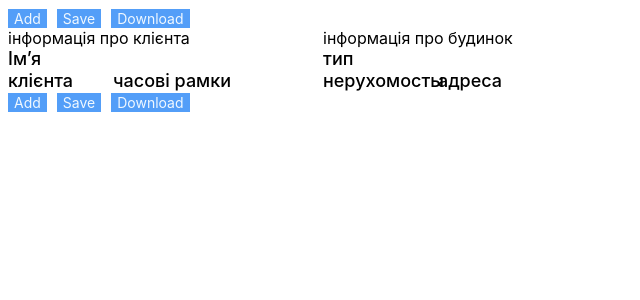
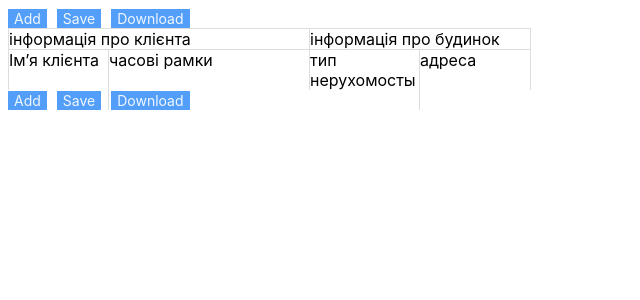
Before and after one commit to antoniooo12/table-web-react, a React (Create React App) app: page / in a window 1280 px wide. Shown: the top 300 px of the page, without its empty margins (0-640 px from the left). Built offline with nearby package versions, Linux system fonts and the light colour scheme.

Commit message:
flex variant

```diff
--- a/src/componets/Column/Column.module.scss
+++ b/src/componets/Column/Column.module.scss
@@ -1,10 +1,12 @@
 .wrapper {
-  height: 100%;
-  margin-right: 6px;
+
+  //margin-right: 6px;
   display: flex;
+  align-items: stretch;
   flex-direction: column;
-  align-items: center;
   justify-content: center;
+  border: 1px solid #dddddd;
+  border-bottom: none;
 
   input {
     font-size: 18px;
--- a/src/componets/Header/Header.tsx
+++ b/src/componets/Header/Header.tsx
@@ -1,87 +1,40 @@
-// @ts-ignore
 import cl from './HeaderStyle.module.scss'
-
-import React, {useContext} from 'react';
-import {Column, HeaderParam, SectionTableStructure, TShieldStructure} from "../../types/TableStructure";
+import React, {useContext, useMemo} from 'react';
+import {Column, SectionTableStructure} from "../../types/TableStructure";
 import {TableWebContext} from "../TableWeb/TableWebContext";
-import {THeader} from "./THedaer";
+import clsx from "clsx";
+import {HeaderBlock} from "./HeaderBlock";
 
 export type ComponentHeader = {}
 
 const Header: React.FC<ComponentHeader> = (
     {}) => {
     const {shield} = useContext(TableWebContext)
-    const getColumns = (columns: Column[]) => {
-        return columns.flatMap(((column, numColumn) => {
-            if (!column.hidden) {
-                return (
-                    <div
-                        style={{
-                            width: `${column.width}px`,
-                        }}
-                        className={cl.column}
-                        key={column.title}
-                    >
-                        {column.title}
-                    </div>
-                )
-            }
-        }))
-    }
 
-    function recurse(section: SectionTableStructure[], number?: number): JSX.Element {
-
-        return (
-            <
-                div
-                style={{display: 'flex'}}
-                // className={cl.inner}
-            >
-                {section.flatMap((el, index) => {
-                    const columns = el.columns && getColumns([...el.columns.values()])
-                    console.log(number)
-                    if(el.sectionNameParams.hidden !== true) {
-                        return (
-                            <div
-                                key={el.sectionNameParams.title}
-                            >
-                                <div
-                                    key={el.sectionNameParams.title}
-                                >
-                                    <div>{el.sectionNameParams.title}
-                                    </div>
-                                    <div
-                                        style={{display: "flex"}}
-                                    >
-                                        {el.sectionInner && <
-                                            // className={cl.inner}
-                                        >
-                                            {recurse([...el.sectionInner.values()], index)}
-                                        </>}
-                                        {columns && <div
-                                            className={cl.column}
-                                        >
-                                            {columns}
-                                        </div>}
-                                    </div>
-                                </div>
-                            </div>
-                        )
-                    }
-                })}
-            </div>
-        )
-    }
-
-    const header = recurse([...shield.section.values()])
-    return (
-        <div
-            className={cl.wrapper}
-        >
-            {header}
-        </div>
-
-    );
+    const header = useMemo(() => {
+        const buildColumn = (columns: [string, Column][]) => {
+            return columns.flatMap(([colName, col]) => {
+                if (!col.hidden) {
+                    return <HeaderBlock title={col.title} width={col.width}/>
+                }
+            })
+        }
+        const recurse = (s: SectionTableStructure[]) => {
+            const b = s.flatMap(d => {
+                if (!d.sectionNameParams.hidden) {
+                    const children = d.columns && buildColumn([...d.columns.entries()])
+                    return <HeaderBlock title={d.sectionNameParams.title} children={children}/>
+                }
+            })
+            return b
+        }
+        let a = [...shield.section.values()]
+        const header = recurse(a)
+        return header
+    }, [])
+    return <div className={clsx(cl.wrapper)}>
+        {header}
+    </div>
 };
 
 export {Header};
--- /dev/null
+++ b/src/componets/Header/HeaderBlock.tsx
@@ -0,0 +1,31 @@
+import React, {ReactNode} from 'react';
+import cl from './HeaderStyle.module.scss'
+import {ColumnWidth} from "../../types/TableStructure";
+import clsx from "clsx";
+
+const HeaderBlock: React.FC<{ title: string, width?: ColumnWidth, children?: ReactNode }> = (
+    {
+        title,
+        children,
+        width,
+    }) => {
+    const style = {
+        [cl.border]: true,
+    }
+
+    return (
+        <div
+            className={clsx(style)}
+            style={{width: `${width}px`}}
+        >
+            {title}
+            {children && <div
+                className={cl.inner}
+            >
+                {children}
+            </div>}
+        </div>
+    );
+};
+
+export {HeaderBlock};
--- a/src/componets/Header/HeaderStyle.module.scss
+++ b/src/componets/Header/HeaderStyle.module.scss
@@ -1,27 +1,52 @@
 .wrapper {
+  display: flex;
+  justify-content: flex-start;
+  align-items: stretch;
+  //height: fit-content;
+  & > div:nth-child(even) {
 
-  display: flex;
-  flex-wrap: nowrap;
-  align-items: end;
-  height: fit-content;
+    border-left: none;
+  }
+
 }
-.wrapper  *{
+
+.wrapper * {
   font-family: "Inter", sans-serif;
   align-items: end;
 
 }
 
-.column {
-  margin-right: 5px;
-  font-weight: 500;
-  font-size: 18px;
-  line-height: 22px;
-  width: 100%;
-  flex-wrap: nowrap;
+.border {
+  border: 1px solid #dddddd;
+  border-bottom: none;
+
+}
+
+
+.line {
   display: flex;
 }
-.inner{
-  flex-wrap: nowrap;
+
+.inner {
   display: flex;
-  flex-direction: column;
+  height: 100%;
+  box-sizing: border-box;
+  align-items: stretch;
+
+  & > div {
+    border-bottom: none;
+    //border-top: none;
+  }
+
+  & > div:first-child {
+    border-left: none;
+  }
+
+  & > div:last-child {
+    border-right: none;
+  }
+
+  & > div:nth-child(2) {
+    border-left: none;
+  }
 }
--- a/src/componets/Line/Line.module.scss
+++ b/src/componets/Line/Line.module.scss
@@ -1,11 +1,17 @@
 .wrapper {
   position: relative;
-  //padding-left: 5px;
   height: fit-content;
   display: flex;
   width: fit-content;
   transition: .3s ;
-//transform: translate3d(0, -100%,0);
+  border: 1px solid #dddddd;
+  border-top:none ;
+ & > div:not(:last-child){
+   border-left: none;
+ }
+
+
+
 }
 .wrapperLaunch{
 
--- a/src/componets/TableWeb/TableWeb.module.scss
+++ b/src/componets/TableWeb/TableWeb.module.scss
@@ -1,3 +1,10 @@
 .wrapper {
   width: fit-content;
+  border-collapse: collapse;
 }
+tr, th {
+  padding: 0;
+  height: 100%;
+  border: 1px solid #dddddd;
+  border-collapse: collapse;
+}
--- a/src/componets/TableWeb/TableWeb.tsx
+++ b/src/componets/TableWeb/TableWeb.tsx
@@ -40,14 +40,14 @@ const TableWeb: React.FC<TTableWeb> = React.memo(({tableConnect}) => {
             }}
         >
 
-            <div
+            <table
                 className={cl.wrapper}
             >
                 <BottomTablePanel columnStructure={columns}/>
 
                 <Header/>
                 <Shield shieldStructure={shield}/>
-            </div>
+            </table>
         </TableWebContext.Provider>
 
     );
--- a/src/example.ts
+++ b/src/example.ts
@@ -336,6 +336,7 @@ export const testTable: TableStructure = {
             }],
             ['houseInformation', {
                 sectionNameParams: {
+                    // hidden: true,
                     title: 'інформація про будинок',
                     weight: 100,
                     fontSize: 12
--- a/src/index.css
+++ b/src/index.css
@@ -1,4 +1,6 @@
 *{
+  -webkit-box-sizing: border-box;
+  -moz-box-sizing: border-box;
   box-sizing: border-box;
   font-family: "Inter", sans-serif;
 }
--- a/src/types/TableStructure.ts
+++ b/src/types/TableStructure.ts
@@ -82,10 +82,11 @@ export type CellParam<T> = {
     readonly  fontSize?: number
     readonly  placeholder?: string
 }
+export type ColumnWidth = number | 'inherit' | 'all'
 export type Column = {
     title: string
     cellParam: CellParam<unknown>
-    width: number | 'inherit' | 'all'
+    width:ColumnWidth
     hidden?: boolean
     subColumns?: Map<string, Column>
     subColumnsStyle?: 'line'
```
Also changed, not shown: public/index.html (+1 -13 lines).
